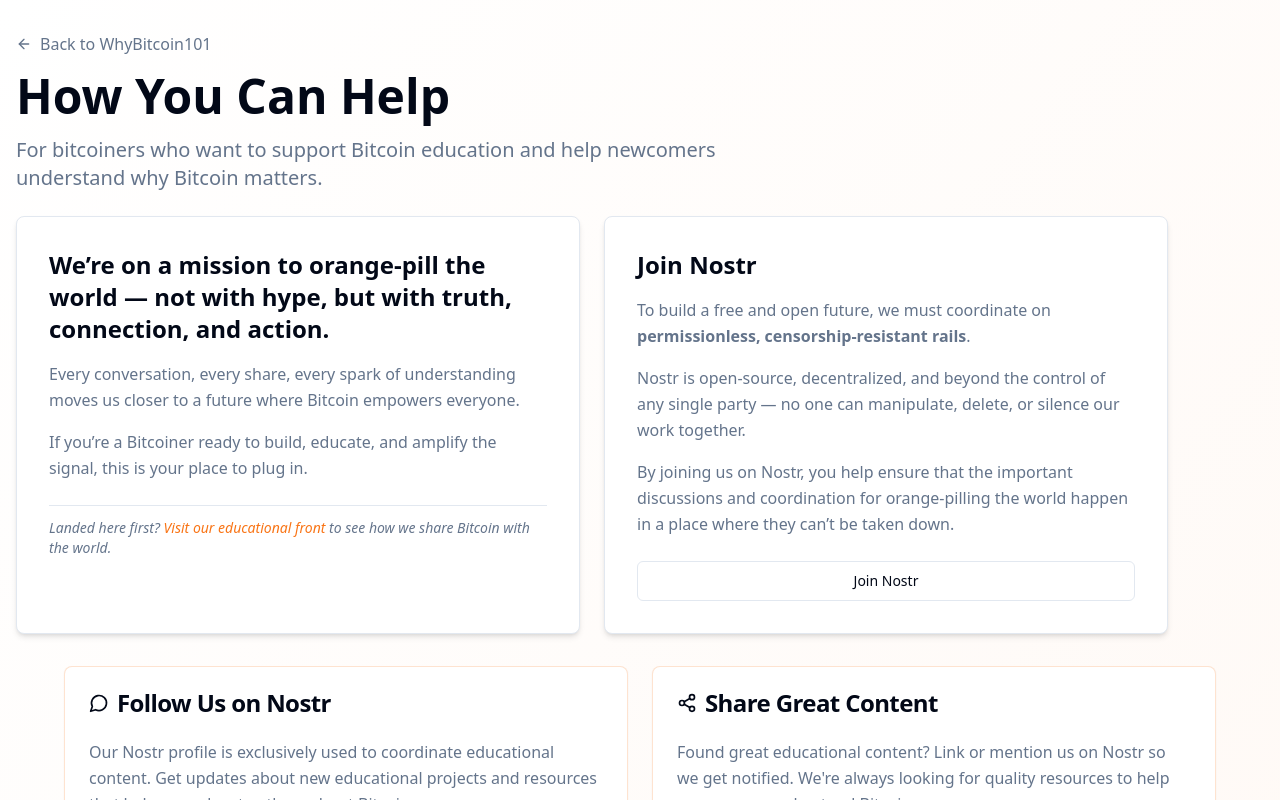
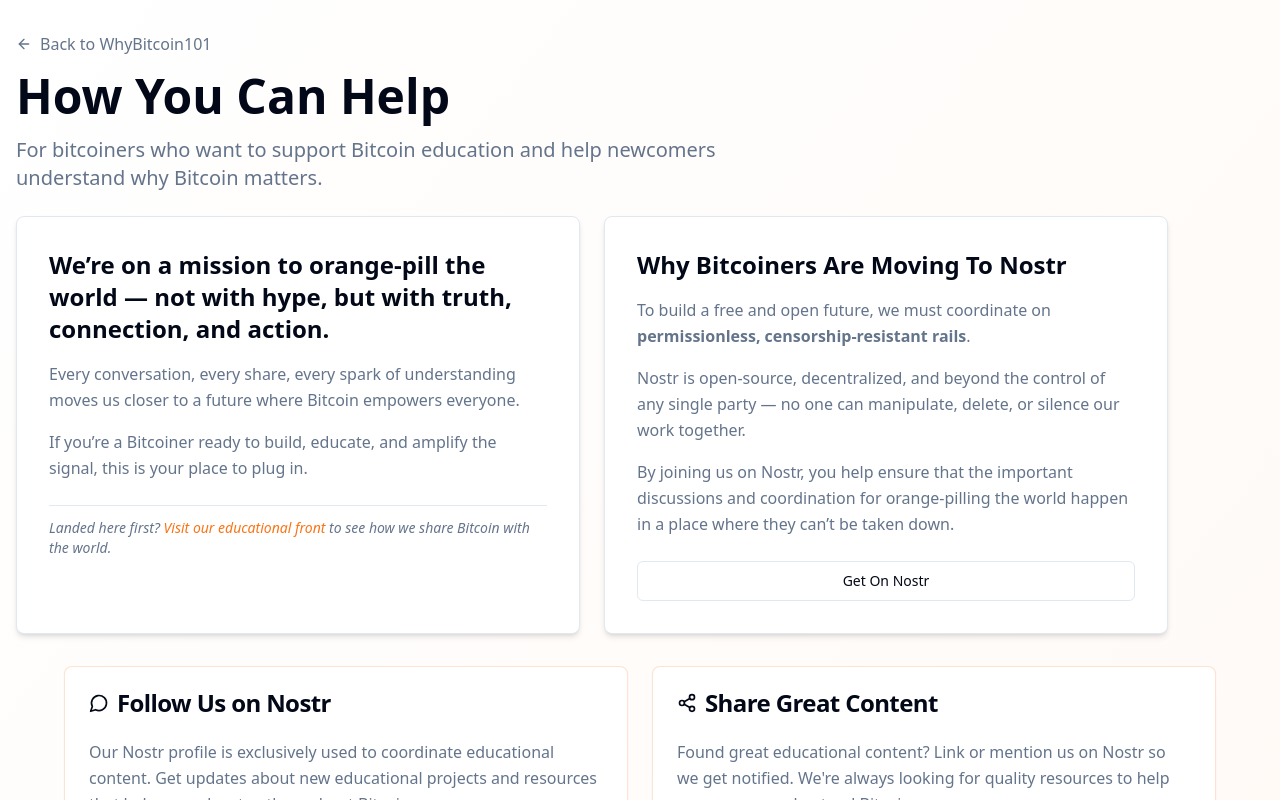
Before and after one commit to neonostr/WhyBitcoin101, a React (Vite) app: page /support in a window 1280 px wide. Shown: the top 800 px of the page. Built offline with nearby package versions, Linux system fonts and the light colour scheme.

Commit message:
Code edited in Lovable Code Editor
Edited UI in Lovable

```diff
--- a/src/pages/Support.tsx
+++ b/src/pages/Support.tsx
@@ -51,7 +51,7 @@ const Support = () => {
             {/* Join Nostr Statement */}
             <div className="bg-white rounded-lg p-8 shadow-md border border-border">
               <p className="text-2xl font-semibold text-foreground mb-4">
-                Join Nostr
+                Why Bitcoiners Are Moving To Nostr
               </p>
               <p className="text-muted-foreground leading-relaxed mb-4">
                 To build a free and open future, we must coordinate on
@@ -73,7 +73,7 @@ const Support = () => {
                 }
                 className="w-full"
               >
-                Join Nostr
+                Get On Nostr
               </Button>
             </div>
           </div>
```
